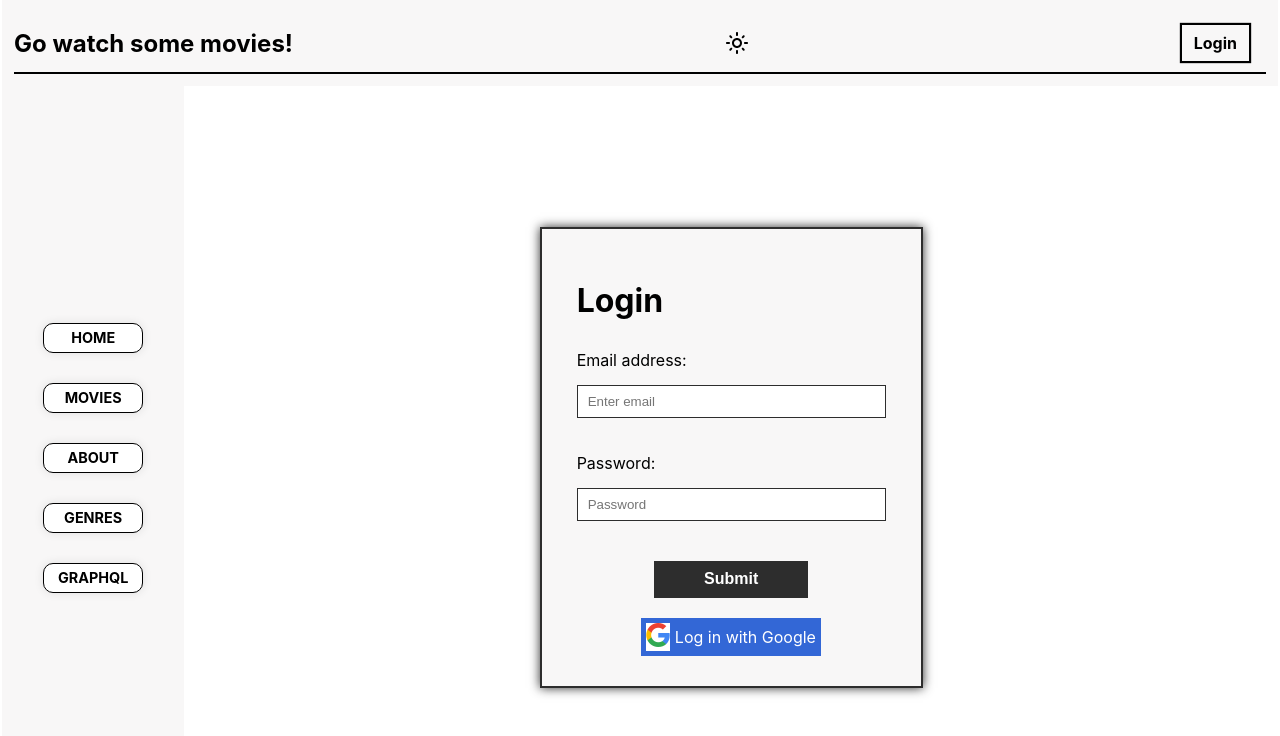
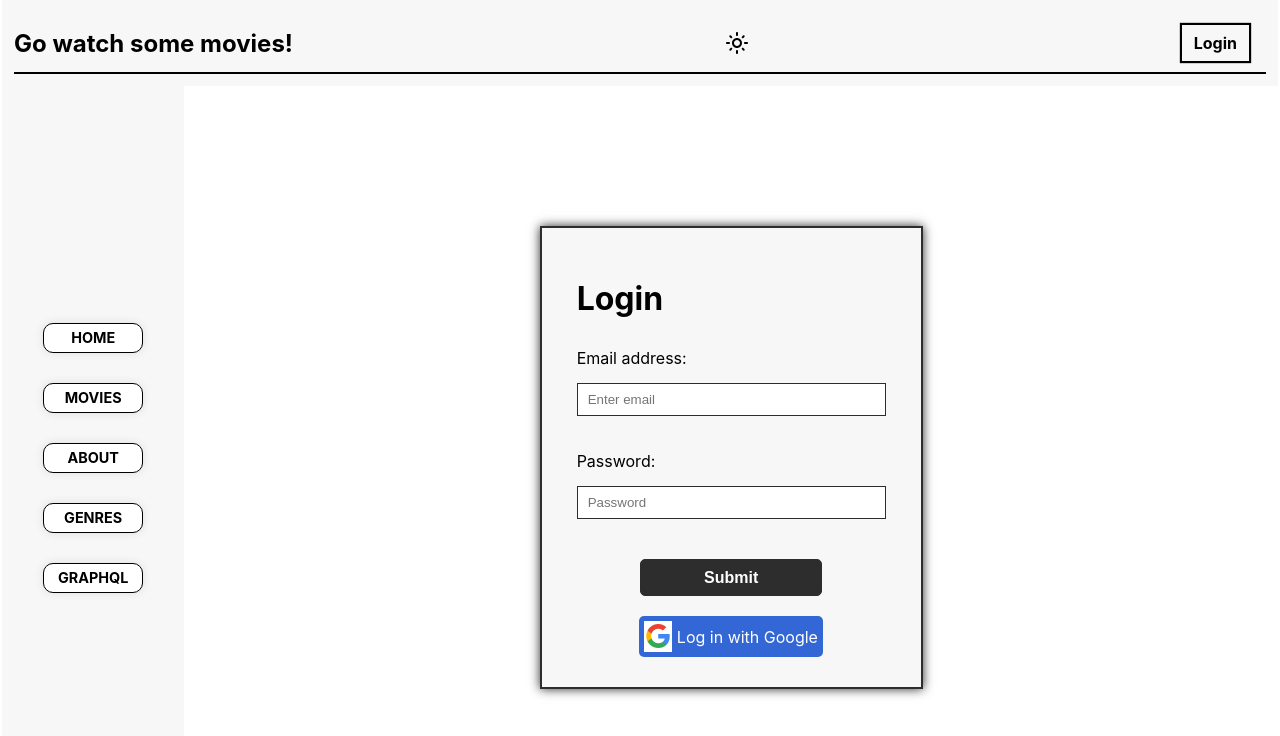
Before and after one commit to jym272/crud-movies-front, a Next.js app: page /login in a window 1280 px wide. Shown: the top 736 px of the page. Built offline with nearby package versions, Linux system fonts and the light colour scheme; no server answers.

Commit message:
Styles for google log in submit button finished

```diff
--- a/components/Login/Login.module.scss
+++ b/components/Login/Login.module.scss
@@ -45,7 +45,7 @@
     button {
       font-size: 1.0rem;
       align-self: center;
-      width: 50%;
+      width: 59%;
       height: 37px;
       border: 1px solid #2d2d2d;
       margin-top: 40px;
@@ -54,6 +54,7 @@
       background: #2d2d2d;
       color: #fff;
       font-weight: bold;
+      border-radius: 5px;
       cursor: pointer;
       transition: all 0.3s cubic-bezier(0.25, 0.8, 0.25, 1);
 
@@ -76,21 +77,27 @@
     justify-content: center;
     align-items: center;
     align-self: center;
-    //font-style: italic;
+    user-select: none;
     background-color: #3367d6;
     cursor: pointer;
     transition: all 0.3s cubic-bezier(0.25, 0.8, 0.25, 1);
     padding: 5px 5px;
+    border-radius: 5px;
     color:white;
     &:hover{
-      color: darkgreen;
-      text-shadow: 0 0 5px darkgreen;
+      background-color: #004ee1;
+      //color: darkgreen;
+      //text-shadow: 0 0 5px darkgreen;
+    }
+    &:active {
+      box-shadow: 0px 0px 5px 1px rgb(0, 0, 0);
     }
 
 
   }
   .guest__image{
     background-color: white;
+    padding: 3px 2px 0px 2px;
     //width: 30px;
     //height: 30px;
     //margin-left: 10px;
@@ -118,12 +125,28 @@
     box-shadow: 0 0 10px #2d2d2d;
     background-color: black;
     color:  styles.$backgroundColor;
+
+    button {
+      border: 1px solid #ffffff;
+
+      &:active {
+        box-shadow: 0px 0px 5px 1px rgb(255, 255, 255);
+      }
+
+    }
+
+
   }
 
-  .guest{
-    &:hover{
-      color: #2d2d2d;
-      text-shadow: 0 0 5px #2d2d2d;
+  .guest {
+    border: 1px solid #ffffff;
+
+    &:hover {
+      background-color: #004ee1;
+    }
+    &:active{
+      box-shadow: 0px 0px 5px 1px rgb(255, 255, 255);
+
     }
   }
 
```
